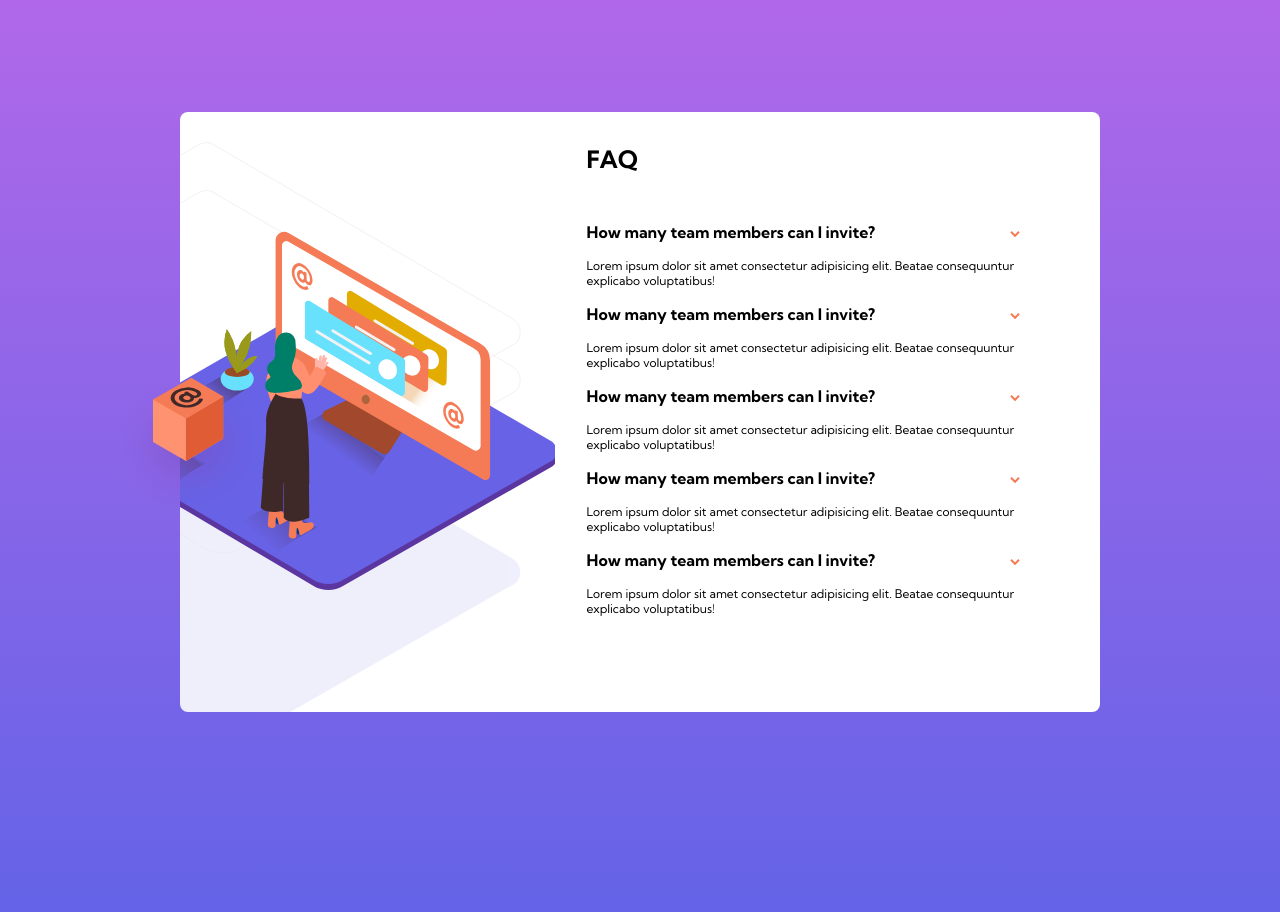
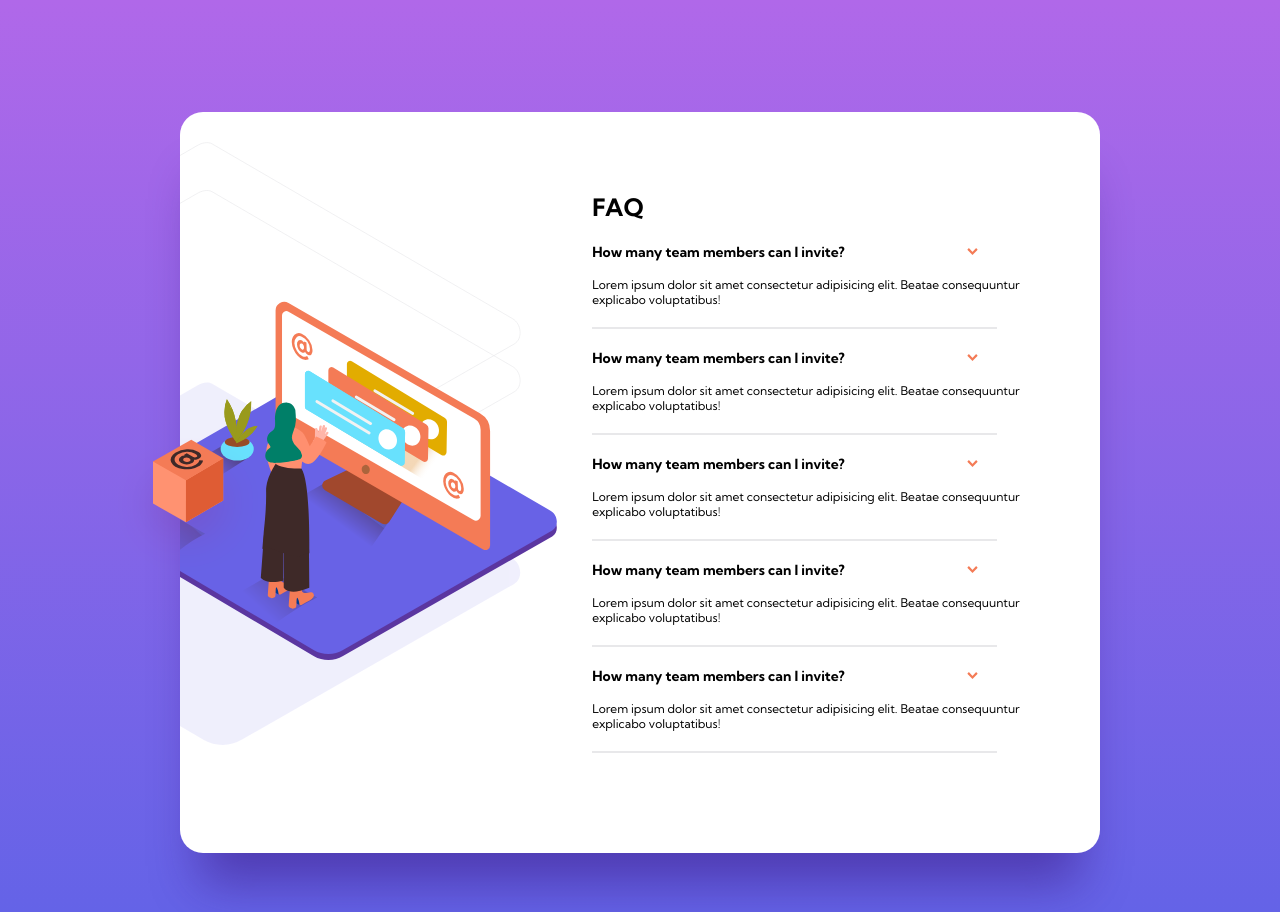
Before and after one commit to Nick-Gersbach/accordian-component, a plain HTML site: page index.html in a window 1280 px wide. Drawn offline with Linux system fonts and the light colour scheme.

Commit message:
faq restyling

```diff
--- a/index.html
+++ b/index.html
@@ -12,6 +12,8 @@
     />
     <link rel="stylesheet" href="style.css" />
     <title>Accordian Component</title>
+  </head>
+  <body>
         <div id="faq-card">
       <div class="faq-img">
         <img src="./images/illustration-woman-online-desktop.svg" alt="" />
@@ -24,71 +26,46 @@
       <div class="faq-text">
         <h2>FAQ</h2>
         <div class="faq-question-answer-container">
-          <div class="faq-question-heading">
-            <h4>How many team members can I invite?</h4>
-            <div class="faq-question-heading-arrow">
-              <img src="./images/icon-arrow-down.svg" alt="arrow down" />
-            </div>
-          </div>
-          <div class="faq-question-answer">
-            <p>
+          <h4 class="question">How many team members can I invite?</h4>
+          <p class="answer">
             Lorem ipsum dolor sit amet consectetur adipisicing elit. Beatae
             consequuntur explicabo voluptatibus!
           </p>
         </div>
-          <div class="faq-question-heading">
-            <h4>How many team members can I invite?</h4>
-            <div class="faq-question-heading-arrow">
-              <img src="./images/icon-arrow-down.svg" alt="arrow down" />
-            </div>
-          </div>
-          <div class="faq-question-answer">
-            <p>
+        <div class="question-divider"></div>
+        <div class="faq-question-answer-container">
+          <h4 class="question">How many team members can I invite?</h4>
+          <p class="answer">
             Lorem ipsum dolor sit amet consectetur adipisicing elit. Beatae
             consequuntur explicabo voluptatibus!
           </p>
         </div>
-          <div class="faq-question-heading">
-            <h4>How many team members can I invite?</h4>
-            <div class="faq-question-heading-arrow">
-              <img src="./images/icon-arrow-down.svg" alt="arrow down" />
-            </div>
-          </div>
-          <div class="faq-question-answer">
-            <p>
+        <div class="question-divider"></div>
+        <div class="faq-question-answer-container">
+          <h4 class="question">How many team members can I invite?</h4>
+          <p class="answer">
             Lorem ipsum dolor sit amet consectetur adipisicing elit. Beatae
             consequuntur explicabo voluptatibus!
           </p>
         </div>
-          <div class="faq-question-heading">
-            <h4>How many team members can I invite?</h4>
-            <div class="faq-question-heading-arrow">
-              <img src="./images/icon-arrow-down.svg" alt="arrow down" />
-            </div>
-          </div>
-          <div class="faq-question-answer">
-            <p>
+        <div class="question-divider"></div>
+        <div class="faq-question-answer-container">
+          <h4 class="question">How many team members can I invite?</h4>
+          <p class="answer">
             Lorem ipsum dolor sit amet consectetur adipisicing elit. Beatae
             consequuntur explicabo voluptatibus!
           </p>
         </div>
-          <div class="faq-question-heading">
-            <h4>How many team members can I invite?</h4>
-            <div class="faq-question-heading-arrow">
-              <img src="./images/icon-arrow-down.svg" alt="arrow down" />
-            </div>
-          </div>
-          <div class="faq-question-answer">
-            <p>
+        <div class="question-divider"></div>
+        <div class="faq-question-answer-container">
+          <h4 class="question">How many team members can I invite?</h4>
+          <p class="answer">
             Lorem ipsum dolor sit amet consectetur adipisicing elit. Beatae
             consequuntur explicabo voluptatibus!
           </p>
         </div>
+        <div class="question-divider"></div>
       </div>
-      </div>
-    </div>
-  </head>
-  <body>
     <script src="script.js"></script>
   </body>
 </html>
--- a/style.css
+++ b/style.css
@@ -49,12 +49,13 @@ FAQ Card
   background-position: -275px 30px;
   max-width: 920px;
   height: auto;
-  border-radius: 8px;
+  border-radius: 23px;
   margin: 7rem auto;
   display: flex;
   align-items: center;
   padding: 3rem 0;
   position: relative;
+  box-shadow: 0px 50px 50px -20px rgba(53, 18, 122, 0.497159);
 }
 
 .faq-img {
@@ -74,30 +75,42 @@ img.box-img {
 }
 
 .faq-text {
-  margin: 2rem;
+  padding: 2rem;
 }
 
 h2 {
-  margin-top: -3rem;
-  margin-bottom: 3rem;
+  margin-bottom: 1.3rem;
 }
 
-.faq-question-answer-container {
-  display: flex;
-  flex-direction: column;
-  padding-right: 3rem;
+.question {
+  font-size: 14px;
+  font-weight: 700;
+  padding-bottom: 1rem;
+  position: relative;
 }
 
-.faq-question-heading {
-  display: flex;
-  align-items: center;
-  justify-content: space-between;
+.question::after {
+  content: "";
+  position: absolute;
+  cursor: pointer;
+  background-image: url(./images/icon-arrow-down.svg);
+  background-position: center;
+  background-size: contain;
+  background-repeat: no-repeat;
+  width: 12px;
+  height: 8px;
+  top: 5px;
+  right: 90px;
 }
 
-.faq-question-heading-arrow img {
-  cursor: pointer;
+.answer {
+  padding-right: 2rem;
 }
 
-.faq-question-answer {
-  padding: 1rem 0;
+.question-divider {
+  background-color: #e8e8ea;
+  margin-top: 10px;
+  margin: 20px 0;
+  height: 2px;
+  width: 85%;
 }
```
Lines whose indentation alone changed are shown as unchanged.
